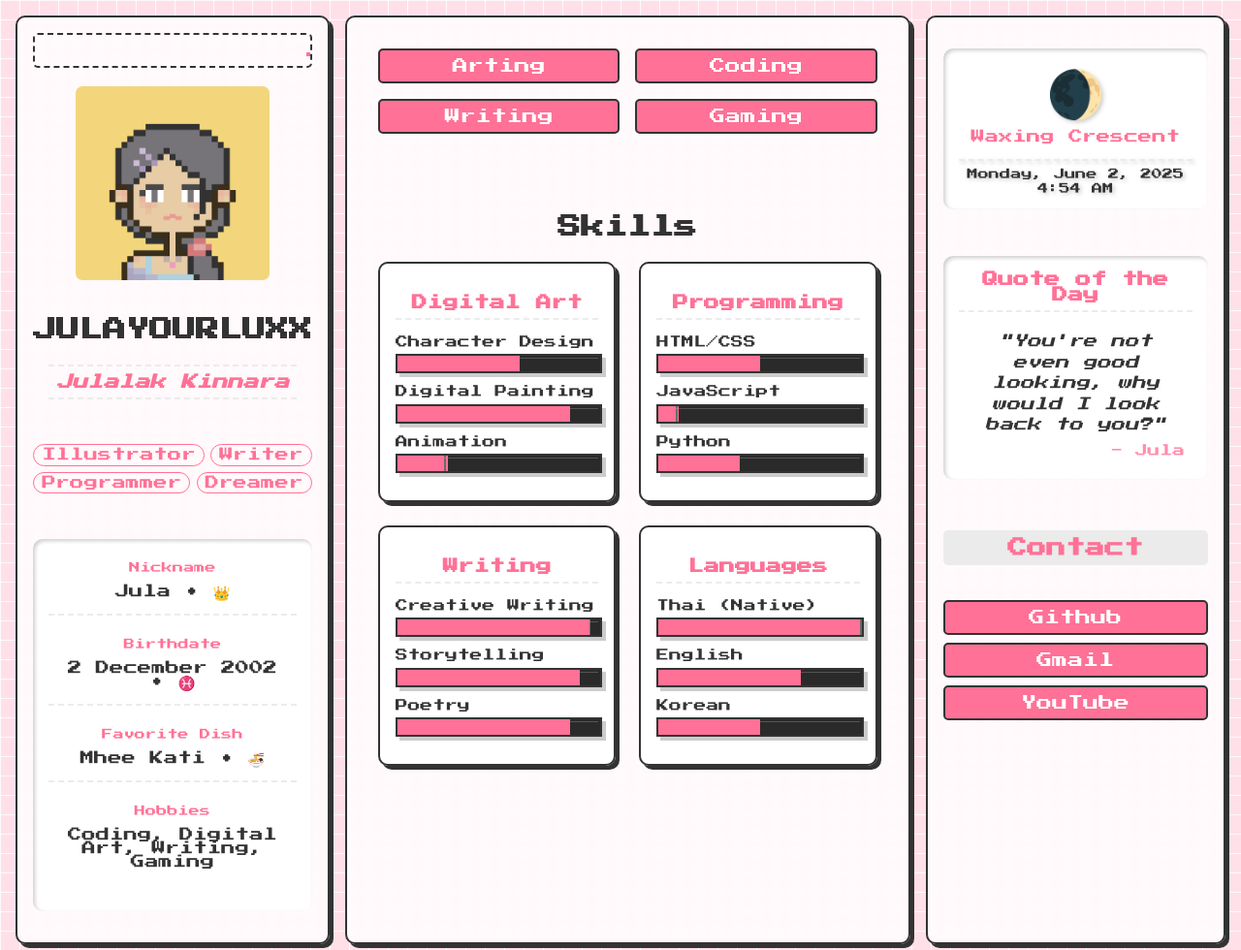
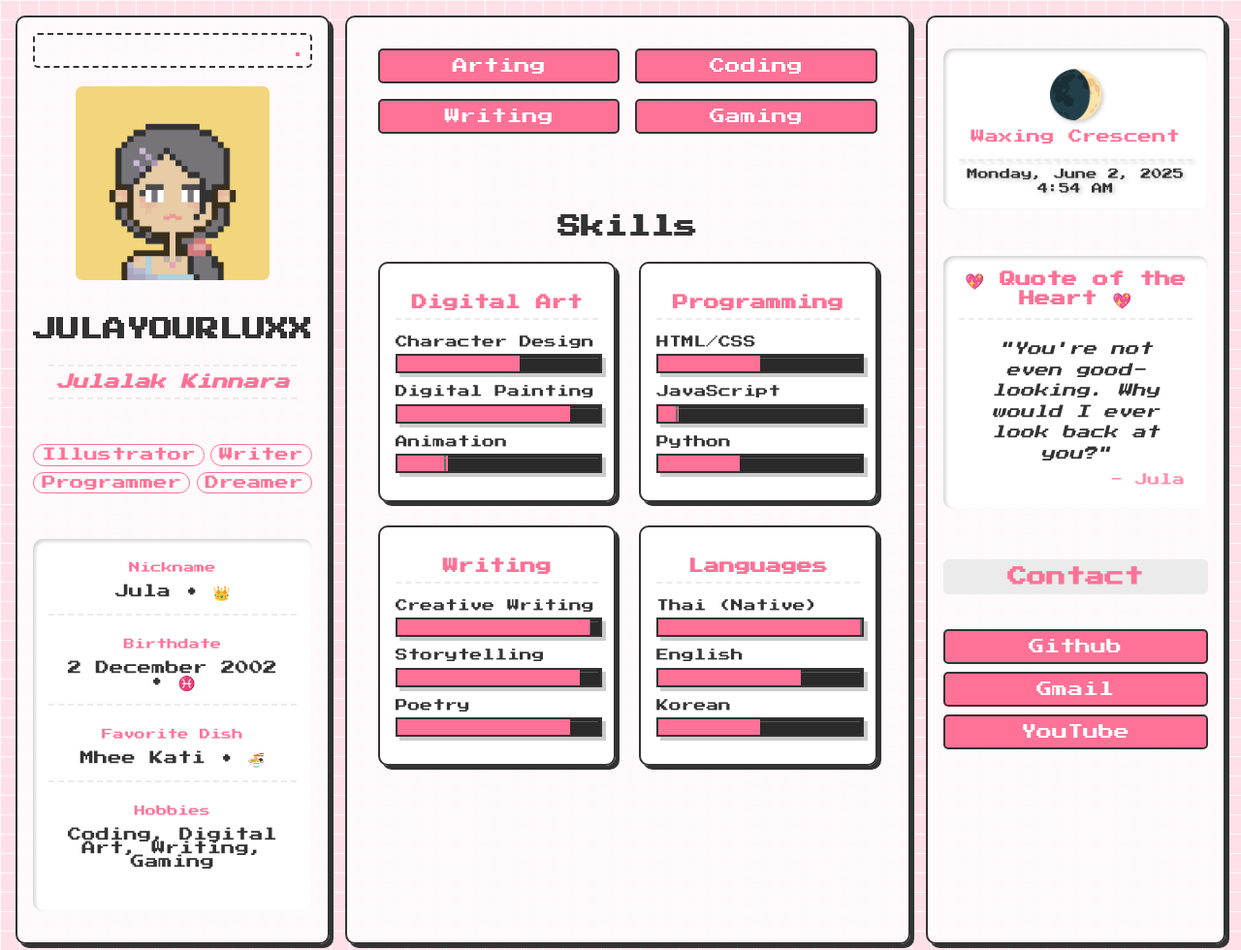
Before and after one commit to julaluxx/julaluxx.github.io, a website: page index.html in a window 1280 px wide. Shown: the top 980 px of the page at 97% size. Drawn offline with Linux system fonts and the light colour scheme.

Commit message:
Update index.html
Fix grammar.

```diff
--- a/index.html
+++ b/index.html
@@ -177,9 +177,9 @@
             </div>
 
             <div class="quote-of-day">
-                <h3>Quote of the Day</h3>
+                <h3>💖 Quote of the Heart 💖</h3>
                 <div class="quote-content">
-                    <p>"You're not even good looking, why would I look back to you?"</p>
+                    <p>"You're not even good-looking. Why would I ever look back at you?"</p>
                     <div class="quote-author">- Jula</div>
                 </div>
             </div>
```
